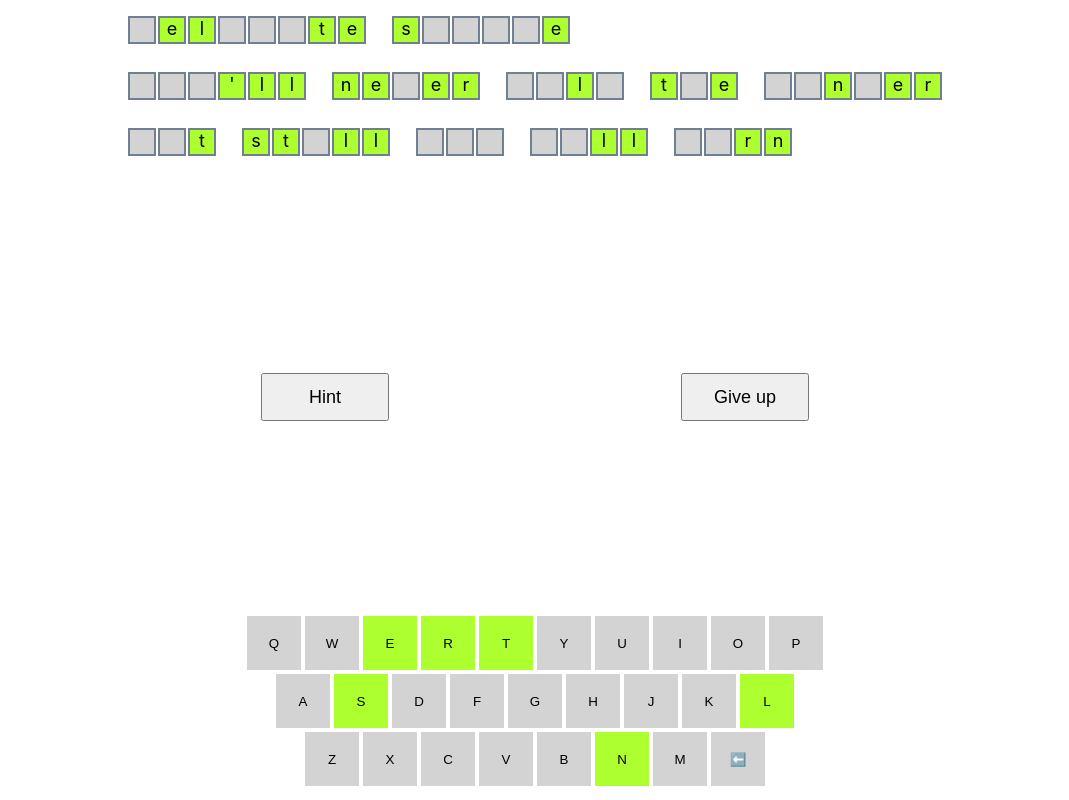
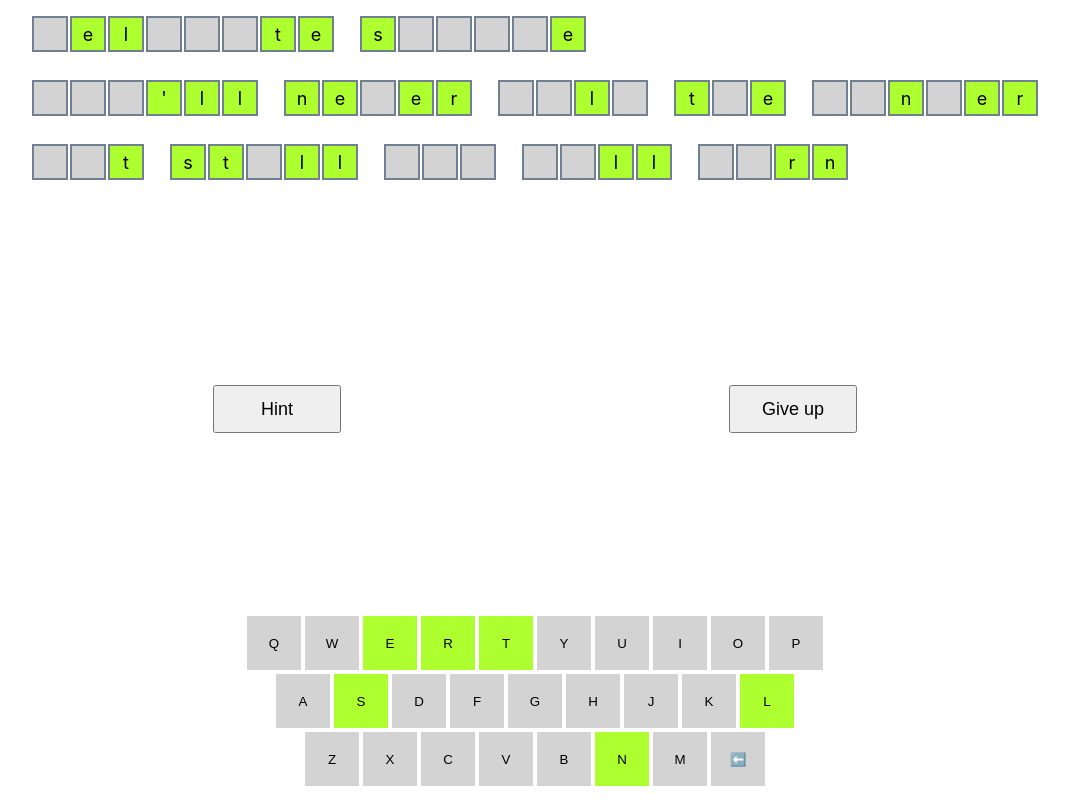
Before and after one commit to wginsberg/haikudle, a React (Create React App) app in the folder frontend/: page / in a window 1280 px wide. Shown: the whole page, without its empty margins (105-1174 px from the left). Built offline with nearby package versions, Linux system fonts and the light colour scheme.

Commit message:
adjust layout to make better use of screen space

```diff
--- a/frontend/src/App.js
+++ b/frontend/src/App.js
@@ -39,12 +39,10 @@ function App() {
           haiku={haikuString.split("")}
           haikuCensored={haikuWithHints}
         />
-        <br />
         <div className="helpActions">
           <button onClick={addHint}>Hint</button>
           <button onClick={giveup}>Give up</button>
         </div>
-        <br />
         <Keyboard selectedCharacters={hints} addCharacter={addInput} removeCharacter={removeInput} />
       </div>
     )
--- a/frontend/src/index.css
+++ b/frontend/src/index.css
@@ -32,12 +32,21 @@ body {
   display: inline-flex;
   background-color: greenyellow;
   justify-content: center;
+  align-items: center;
   font-size: large;
   border: 2px solid slategray;
   min-width: 24px;
   min-height: 24px;
   margin: 0 1px;
   animation: 1s ease-in flip;
+}
+
+
+@media (min-width: 420px) {
+  .tile {
+    width: 32px;
+    height: 32px;
+  }
 }
 
 @keyframes flip {
@@ -182,9 +191,18 @@ body {
 }
 
 .helpActions button {
-  height: 48px;
+  display: inline-flex;
+  justify-content: center;
+  align-items: center;
+  height: 24px;
   width: 100%;
-  max-width: 128px;
-  font-size: large;
-  padding: 8px;
+  max-width: 72px;
 }
+
+@media (min-width: 420px) {
+  .helpActions button {
+    height: 48px;
+    font-size: large;
+    max-width: 128px;
+  }
+}
```
